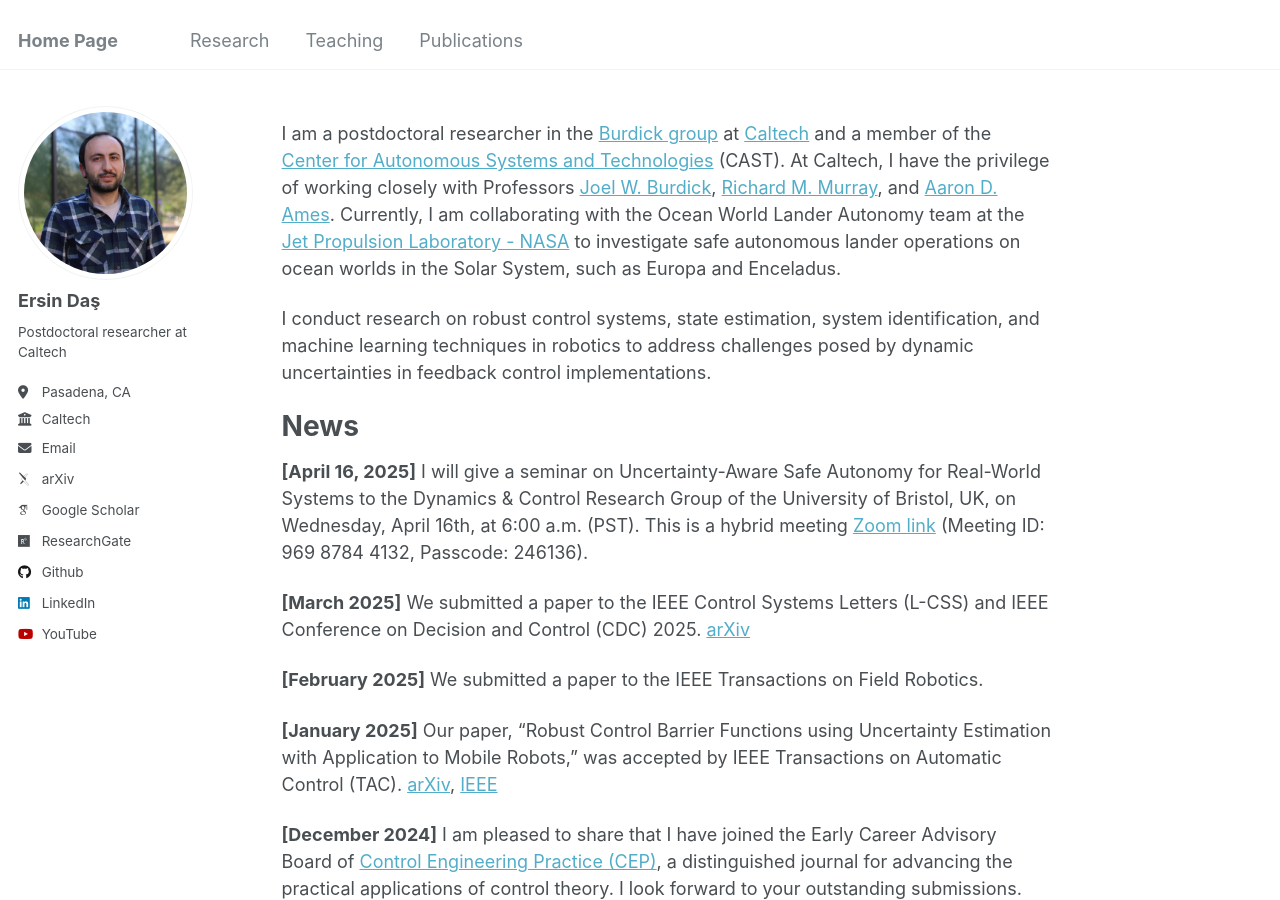
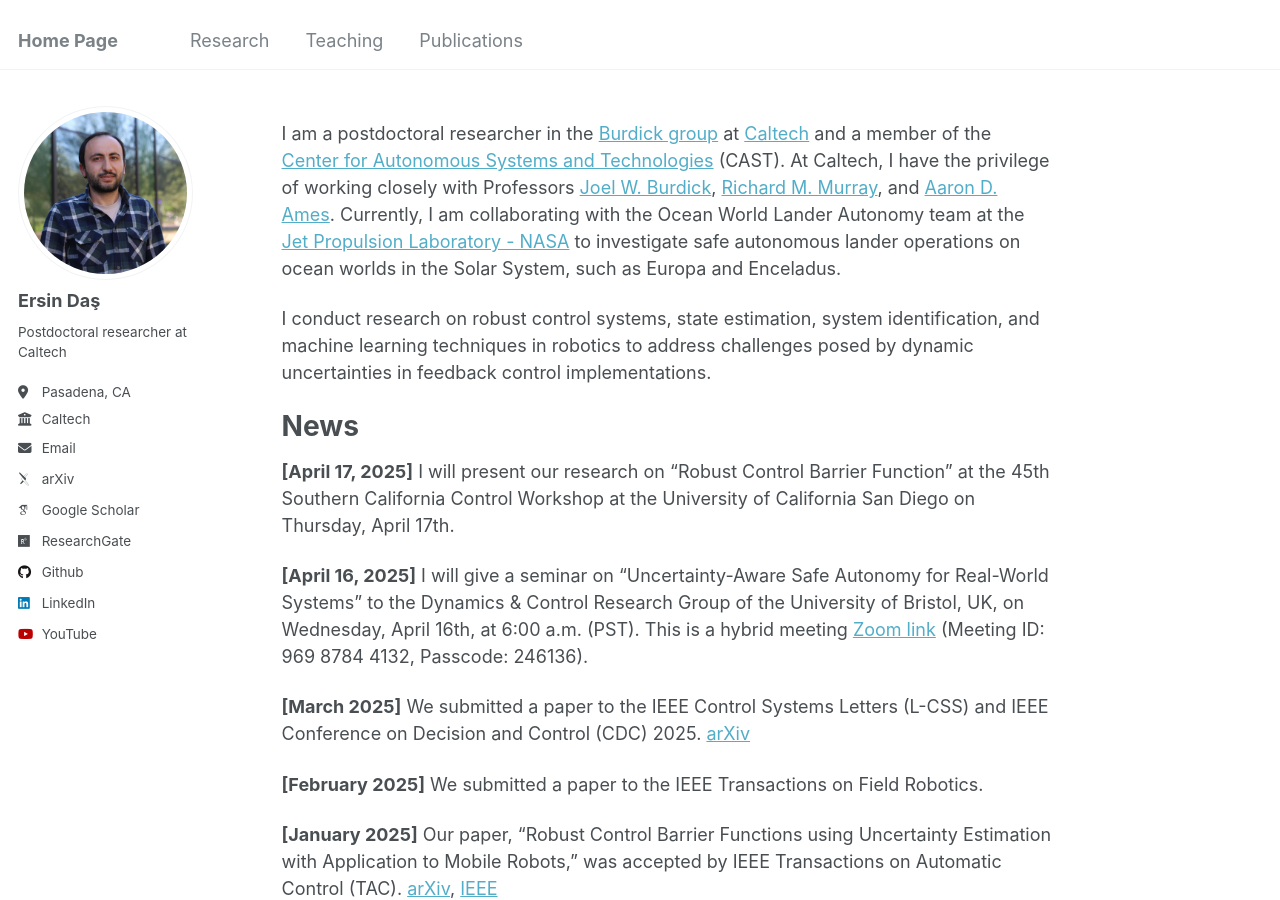
Before and after one commit to ersindas/ersindas.github.io, a Jekyll site: the page built from _pages/about.md, in a window 1280 px wide and 900 px high. Built offline with Jekyll 4.4.1, drawn with Linux system fonts in a browser that asks for light colours; some web fonts are replaced.

Commit message:
Update about.md
workshop

```diff
--- a/_pages/about.md
+++ b/_pages/about.md
@@ -13,7 +13,9 @@ I conduct research on robust control systems, state estimation, system identific
 
 News
 ======
-**[April 16, 2025]** I will give a seminar on Uncertainty-Aware Safe Autonomy for Real-World Systems to the Dynamics & Control Research Group of the University of Bristol, UK, on Wednesday, April 16th, at 6:00 a.m. (PST). This is a hybrid meeting [Zoom link](https://bristol-ac-uk.zoom.us/j/96987844132?pwd=aUNnx6lfS62ee1R4WKpYcPUvfM659k.1) (Meeting ID: 969 8784 4132, Passcode: 246136).
+**[April 17, 2025]** I will present our research on "Robust Control Barrier Function" at the 45th Southern California Control Workshop at the University of California San Diego on Thursday, April 17th.
+
+**[April 16, 2025]** I will give a seminar on "Uncertainty-Aware Safe Autonomy for Real-World Systems" to the Dynamics & Control Research Group of the University of Bristol, UK, on Wednesday, April 16th, at 6:00 a.m. (PST). This is a hybrid meeting [Zoom link](https://bristol-ac-uk.zoom.us/j/96987844132?pwd=aUNnx6lfS62ee1R4WKpYcPUvfM659k.1) (Meeting ID: 969 8784 4132, Passcode: 246136).
 
 **[March 2025]** We submitted a paper to the IEEE Control Systems Letters (L-CSS) and IEEE Conference on Decision and Control (CDC) 2025. [arXiv](https://arxiv.org/pdf/2503.15734)
 
```
